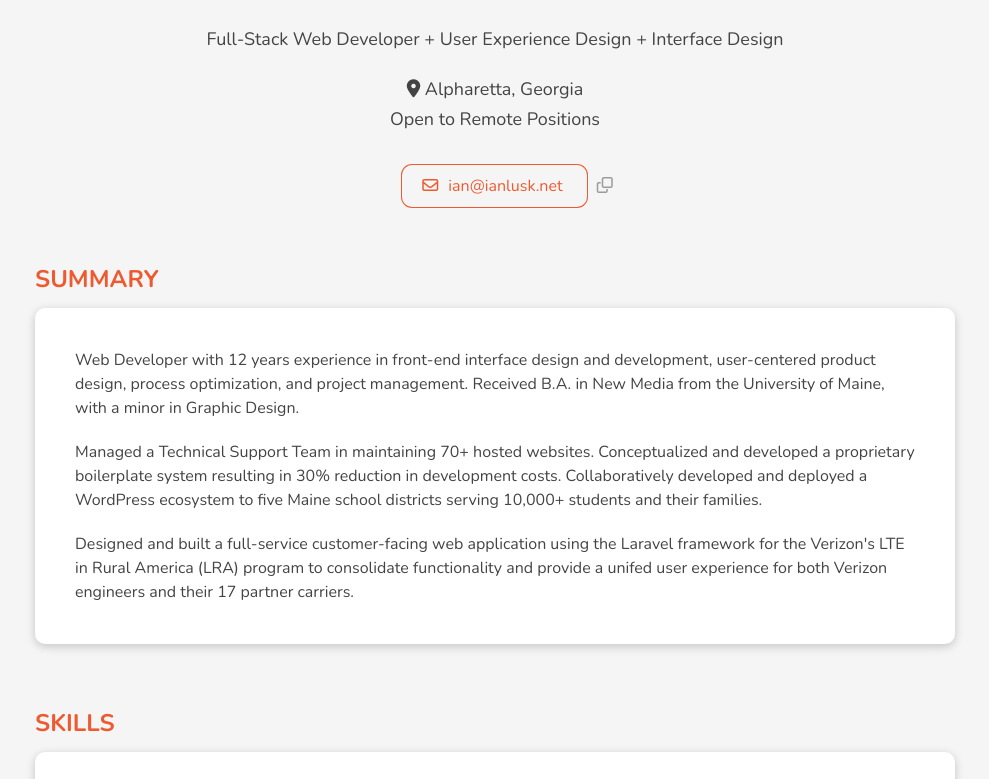
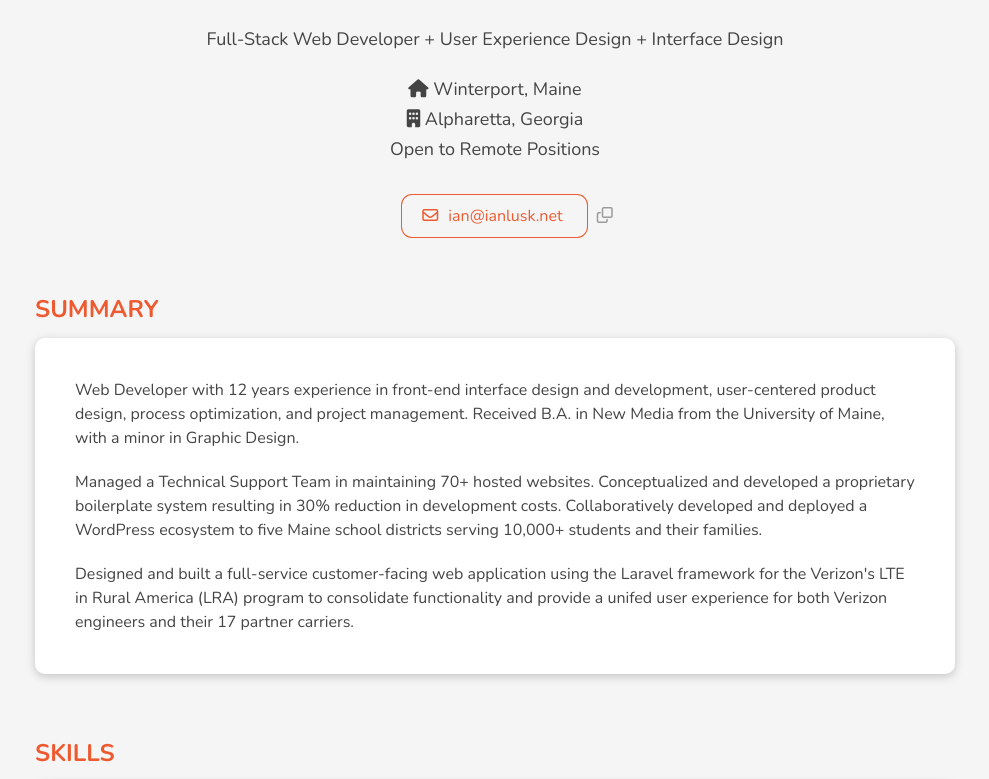
Before and after one commit to ianlusk/ianlusk.github.io, a plain HTML site: page index.html in a window 1280 px wide. Shown: the part 176-955 px from the top of the page, without its empty margins (145-1134 px from the left). Drawn offline with nearby package versions, Linux system fonts and the light colour scheme.

Commit message:
Updating living/working locations

```diff
--- a/index.html
+++ b/index.html
@@ -42,8 +42,12 @@
 				<img src="img/logo.svg" class="logo" alt="Ian Lusk"/>
 			</h1>
 
-			<span>Full-Stack Web Developer <br/>+ User Experience Design <br/>+ Interface Design</span>
-			<span><i class="fas fa-map-marker-alt"></i> Alpharetta, Georgia <br/>Open to Remote Positions</span>
+			<span>Full-Stack Web Developer <br>+ User Experience Design <br>+ Interface Design</span>
+			<span>
+				<i class="fas fa-home" aria-hidden="true" title="Living/Working Remotely in Winterport, Maine"></i> Winterport, Maine<br>
+				<i class="fas fa-building" aria-hidden="true" title="Office in Alpharetta, Georgia"></i> Alpharetta, Georgia<br>
+				Open to Remote Positions
+			</span>
 
 			<div class="contact-section">
 				<a class="contact" id="myEmail" href="mailto:ian@ianlusk.net" data-clipboard-text="ian@ianlusk.net">
```
